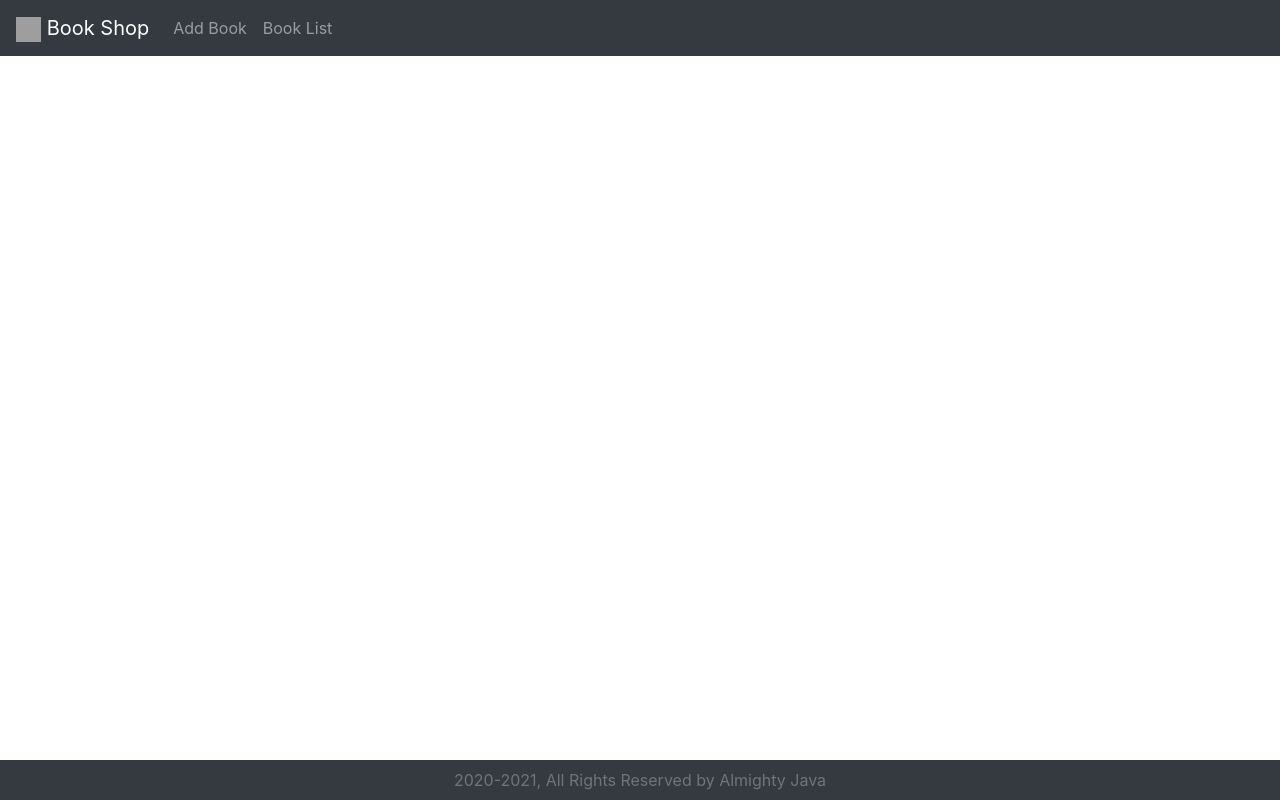
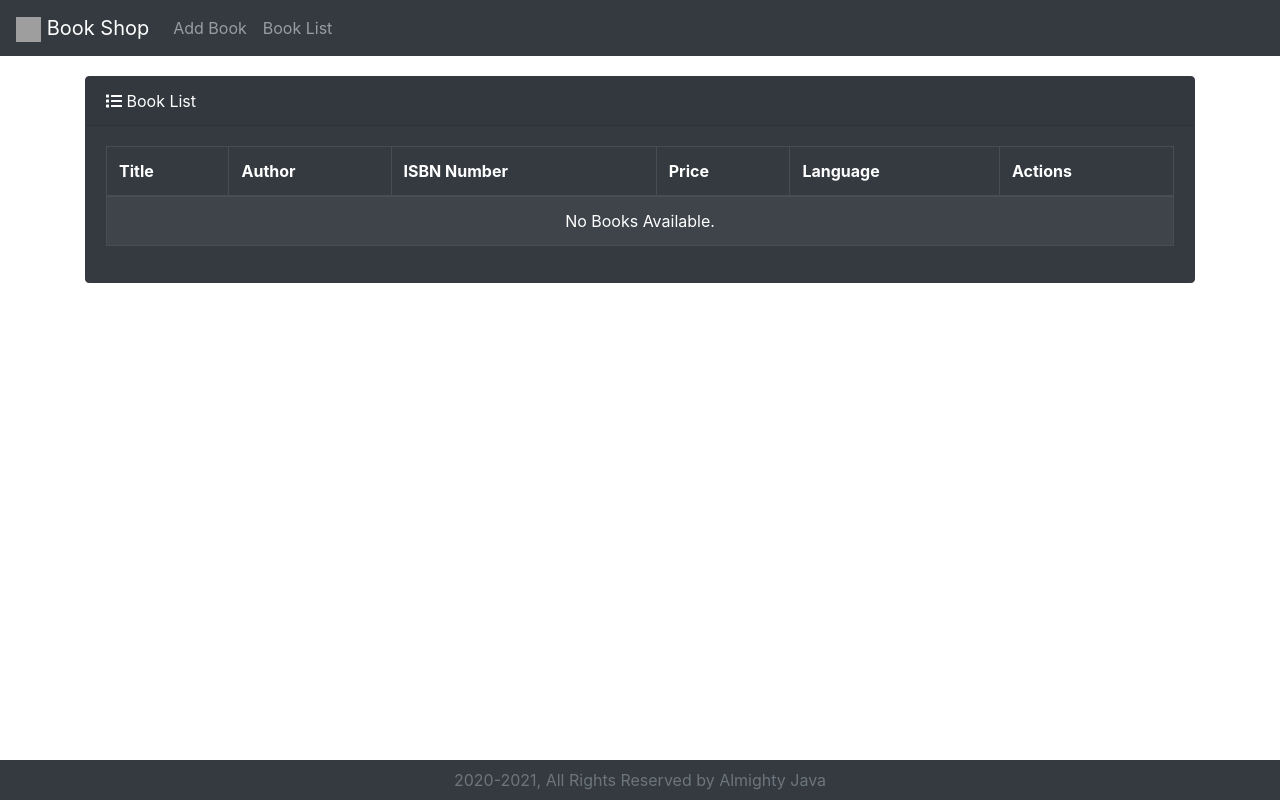
Before and after one commit to sarika296/Book-Rest_API-with-ReactJS, a React (Create React App) app in the folder src/main/reactjs/: page /list in a window 1280 px wide. Built offline with nearby package versions, Linux system fonts and the light colour scheme; grey boxes are pictures that could not be loaded.

Commit message:
created booklist page

```diff
--- a/src/main/reactjs/src/components/BookList.js
+++ b/src/main/reactjs/src/components/BookList.js
@@ -1,7 +1,34 @@
-import React from 'react';
+import React, {Component} from 'react';
 
-export default class BookList extends React.Component {
+import {Card, Table} from 'react-bootstrap';
+import {FontAwesomeIcon} from '@fortawesome/react-fontawesome';
+import {faList} from '@fortawesome/free-solid-svg-icons';
+
+export default class BookList extends Component {
     render() {
-        return (<div className="text-white">Book List</div>);
+        return (
+            <Card className={"border border-dark bg-dark text-white"}>
+                <Card.Header><FontAwesomeIcon icon={faList} /> Book List</Card.Header>
+                <Card.Body>
+                    <Table bordered hover striped variant="dark">
+                        <thead>
+                        <tr>
+                            <th>Title</th>
+                            <th>Author</th>
+                            <th>ISBN Number</th>
+                            <th>Price</th>
+                            <th>Language</th>
+                            <th>Actions</th>
+                        </tr>
+                        </thead>
+                        <tbody>
+                        <tr align="center">
+                            <td colSpan="6">No Books Available.</td>
+                        </tr>
+                        </tbody>
+                    </Table>
+                </Card.Body>
+            </Card>
+        );
     }
 }
```
